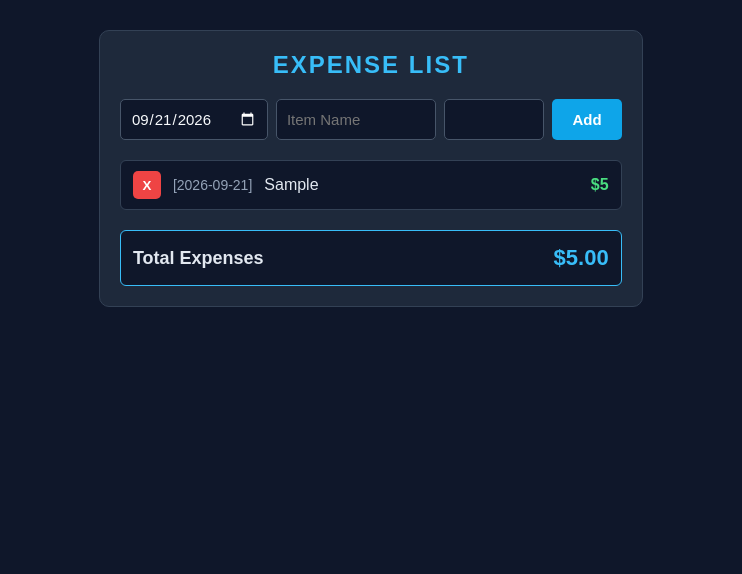
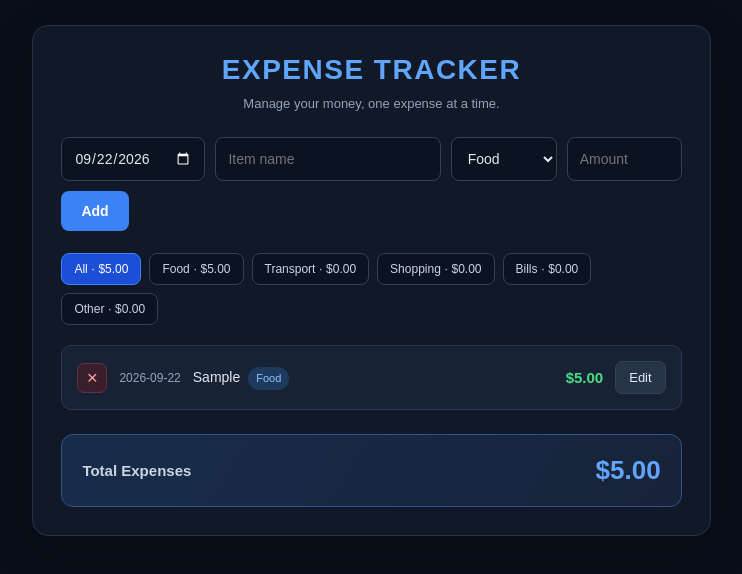
Before and after one commit to piyushdhakad001/react-expense-tracker, a React (Create React App) app: page / in a window 1280 px wide. Both pictures are taken after typing "Sample", "5" into the empty fields and a click on the button "Add". Shown: the top 574 px of the page, without its empty margins (239-981 px from the left). Built offline with nearby package versions, Linux system fonts and the light colour scheme.

Commit message:
Improve styles

```diff
--- a/src/App.css
+++ b/src/App.css
@@ -1,3 +1,4 @@
+
 * {
   padding: 0;
   margin: 0;
@@ -6,47 +7,62 @@
 }
 
 body {
-  background: #0f172a;
+  min-height: 100vh;
+  background: #090e1a;
   color: #e2e8f0;
   display: flex;
   justify-content: center;
+  padding: 25px 0;
 }
 
 .container {
-  width: 90%;
-  max-width: 650px;
-  margin: 30px 0;
-  padding: 20px;
-  background: #1e293b;
-  border: 1px solid #334155;
-  border-radius: 10px;
+  width: 92%;
+  max-width: 760px;
+  padding: 28px;
+  background: #111827;
+  border: 1px solid #263449;
+  border-radius: 16px;
+  box-shadow: 0 15px 45px #00000030;
 }
 
 .header {
   text-align: center;
-  font-size: 24px;
-  font-weight: bold;
-  letter-spacing: 2px;
-  color: #38bdf8;
-  margin-bottom: 20px;
+  font-size: 28px;
+  letter-spacing: 1.5px;
+  color: #60a5fa;
+  margin-bottom: 8px;
 }
 
-/* ---------- add expense row ---------- */
+.header::after {
+  content: "Manage your money, one expense at a time.";
+  display: block;
+  margin-top: 10px;
+  font-size: 13px;
+  font-weight: normal;
+  letter-spacing: 0;
+  color: #94a3b8;
+}
+
+/* Form */
+
 .new-expense-div {
   display: flex;
-  gap: 8px;
-  margin-bottom: 20px;
+  flex-wrap: wrap;
+  gap: 10px;
+  margin: 26px 0 22px;
 }
 
 .item-date,
 .name,
+.category,
 .money {
-  padding: 10px;
-  font-size: 15px;
-  color: #f8fafc;
-  background: #0f172a;
-  border: 1px solid #475569;
-  border-radius: 5px;
+  padding: 12px;
+  font-size: 14px;
+  color: #e2e8f0;
+  background: #0b1220;
+  border: 1px solid #334155;
+  border-radius: 8px;
+  transition: border-color 0.2s;
 }
 
 .item-date {
@@ -55,163 +71,226 @@ body {
 
 .item-date:focus,
 .name:focus,
+.category:focus,
 .money:focus {
-  border-color: #38bdf8;
+  border-color: #60a5fa;
   outline: none;
 }
 
 .name {
-  flex: 1;
+  flex: 1 1 160px;
   min-width: 0;
 }
 
 .money {
-  width: 100px;
+  width: 115px;
 }
 
 .add-expense {
-  padding: 10px 20px;
-  font-size: 15px;
+  padding: 12px 20px;
+  font-size: 14px;
   font-weight: bold;
   color: white;
-  background: #0ea5e9;
+  background: #3b82f6;
   border: none;
-  border-radius: 5px;
+  border-radius: 8px;
+  cursor: pointer;
+  transition: background 0.2s, transform 0.2s;
+}
+
+.add-expense:hover {
+  background: #2563eb;
+  transform: translateY(-1px);
+}
+
+.secondary {
+  padding: 8px 13px;
+  font-size: 13px;
+  color: #e2e8f0;
+  background: #263449;
+  border: 1px solid #334155;
+  border-radius: 7px;
   cursor: pointer;
 }
 
-.add-expense:hover {
-  background: #0284c7;
+.secondary:hover {
+  background: #37465c;
 }
 
-/* ---------- expense list ---------- */
+/* Category filters */
+
+.filters {
+  display: flex;
+  flex-wrap: wrap;
+  gap: 8px;
+  margin-bottom: 20px;
+}
+
+.chip {
+  padding: 8px 12px;
+  font-size: 12px;
+  color: #cbd5e1;
+  background: #0b1220;
+  border: 1px solid #334155;
+  border-radius: 8px;
+  cursor: pointer;
+  transition: 0.2s;
+}
+
+.chip:hover {
+  border-color: #60a5fa;
+  color: white;
+}
+
+.chip.active {
+  color: white;
+  background: #1d4ed8;
+  border-color: #3b82f6;
+}
+
+/* Expense list */
+
 .expense-div {
   display: flex;
   align-items: center;
   gap: 12px;
-  padding: 10px 12px;
-  margin-bottom: 8px;
-  background: #0f172a;
-  border: 1px solid #334155;
-  border-radius: 6px;
+  padding: 15px;
+  margin-bottom: 10px;
+  background: #172235;
+  border: 1px solid #29384e;
+  border-radius: 10px;
+  transition: border-color 0.2s, transform 0.2s;
+}
+
+.expense-div:hover {
+  border-color: #475569;
+  transform: translateY(-1px);
+}
+
+.expense-div.editing {
+  border-color: #60a5fa;
 }
 
 .delete-expense {
-  width: 28px;
-  height: 28px;
+  width: 30px;
+  height: 30px;
   flex-shrink: 0;
-  font-weight: bold;
-  color: white;
-  background: #ef4444;
-  border: none;
-  border-radius: 5px;
+  font-size: 19px;
+  line-height: 1;
+  color: #fca5a5;
+  background: #3b1e2b;
+  border: 1px solid #633044;
+  border-radius: 7px;
   cursor: pointer;
 }
 
 .delete-expense:hover {
-  background: #b91c1c;
+  color: white;
+  background: #dc2626;
 }
 
 .expense-date {
-  font-size: 14px;
+  font-size: 12px;
   color: #94a3b8;
   white-space: nowrap;
 }
 
 .expense-name {
   flex: 1;
-  font-size: 16px;
-  word-break: break-word;
+  min-width: 0;
+  font-size: 14px;
+  line-height: 1.8;
+  overflow-wrap: anywhere;
+}
+
+.badge {
+  display: inline-block;
+  margin-left: 8px;
+  padding: 2px 8px;
+  font-size: 11px;
+  color: #93c5fd;
+  background: #1e3a5f;
+  border-radius: 20px;
+  white-space: nowrap;
 }
 
 .expense-money {
-  font-size: 16px;
+  font-size: 15px;
   font-weight: bold;
   color: #4ade80;
+  white-space: nowrap;
 }
 
-/* ---------- total ---------- */
+.empty {
+  text-align: center;
+  color: #94a3b8;
+  padding: 30px 0;
+  font-size: 14px;
+}
+
+/* Total */
+
 .total-expense-div {
   display: flex;
   justify-content: space-between;
   align-items: center;
-  margin-top: 20px;
-  padding: 14px 12px;
-  background: #0f172a;
-  border: 1px solid #38bdf8;
-  border-radius: 6px;
+  gap: 12px;
+  margin-top: 24px;
+  padding: 20px;
+  background: linear-gradient(120deg, #172c4b, #18233a);
+  border: 1px solid #31558a;
+  border-radius: 12px;
 }
 
 .text {
-  font-size: 18px;
+  font-size: 15px;
   font-weight: bold;
+  color: #cbd5e1;
 }
 
 .total-dollars {
-  font-size: 22px;
+  font-size: 26px;
   font-weight: bold;
-  color: #38bdf8;
+  color: #60a5fa;
 }
 
-/* ---------- small screens ---------- */
-@media (max-width: 550px) {
+/* Mobile */
+
+@media (max-width: 600px) {
+  body {
+    padding: 12px 0;
+  }
+
   .container {
-    padding: 12px;
+    width: 95%;
+    padding: 18px 13px;
+    border-radius: 12px;
+  }
+
+  .header {
+    font-size: 22px;
   }
 
   .new-expense-div {
-    flex-wrap: wrap;
+    margin-top: 22px;
   }
 
   .item-date,
-  .name {
-    flex: 1 1 100%;
+  .category {
+    flex: 1 1 40%;
+    min-width: 0;
   }
 
   .money,
   .add-expense {
     flex: 1;
+    min-width: 0;
   }
 
   .expense-div {
     flex-wrap: wrap;
-  }
-
-  .expense-name {
-    flex: 1 1 100%;
-    order: 3;
-  }
-}
-
-/* ---------- small screens ---------- */
-@media (max-width: 600px) {
-  .container {
-    width: 95%;
-    margin: 15px 0;
-    padding: 14px;
-  }
-
-  .header {
-    font-size: 20px;
-  }
-
-  .new-expense-div {
-    flex-wrap: wrap;
-  }
-
-  .item-date,
-  .name {
-    flex: 1 1 100%;
-  }
-
-  .money,
-  .add-expense {
-    flex: 1;
-  }
-
-  .expense-div {
-    flex-wrap: wrap;
-    gap: 8px 10px;
+    gap: 10px;
+    padding: 12px;
   }
 
   .expense-date {
@@ -223,24 +302,24 @@ body {
     order: 3;
   }
 
+  .expense-money {
+    margin-left: auto;
+  }
+
   .delete-expense {
     width: 32px;
     height: 32px;
   }
 
-  .total-dollars {
-    font-size: 18px;
-  }
-}
-
-/* ---------- very small phones ---------- */
-@media (max-width: 380px) {
-  .money,
-  .add-expense {
-    flex: 1 1 100%;
+  .total-expense-div {
+    padding: 16px 12px;
   }
 
   .text {
-    font-size: 16px;
+    font-size: 13px;
+  }
+
+  .total-dollars {
+    font-size: 21px;
   }
 }
--- a/src/App.js
+++ b/src/App.js
@@ -1,132 +1,190 @@
 import { useEffect, useState } from "react";
 import "./App.css";
 
+const CATEGORIES = ["Food", "Transport", "Shopping", "Bills", "Other"];
+
+const today = () => new Date().toLocaleDateString("en-CA"); // YYYY-MM-DD, local time
+
+const formatMoney = (n) =>
+  new Intl.NumberFormat("en-US", { style: "currency", currency: "USD" }).format(n);
+
+const sumOf = (list) => list.reduce((sum, e) => sum + e.money, 0);
+
+const emptyForm = () => ({
+  date: today(),
+  itemName: "",
+  money: "",
+  category: "Food",
+});
+
+const loadExpenses = () => {
+  try {
+    const saved = JSON.parse(localStorage.getItem("expenses")) || [];
+    return saved.map((e) => ({ ...e, category: e.category || "Other" }));
+  } catch {
+    return [];
+  }
+};
+
 function App() {
-  const [loaded, setLoaded] = useState(false);
-  const [date, setDate] = useState("2026-09-21");
-  const [itemName, setItemName] = useState("");
-  const [money, setMoney] = useState("");
-  const [expenses, setExpenses] = useState([]);
+  const [expenses, setExpenses] = useState(loadExpenses);
+  const [form, setForm] = useState(emptyForm);
+  const [editingId, setEditingId] = useState(null);
+  const [filter, setFilter] = useState("All");
 
-useEffect(() => {
-  const saved = localStorage.getItem("expenses");
+  useEffect(() => {
+    localStorage.setItem("expenses", JSON.stringify(expenses));
+  }, [expenses]);
 
-  if (saved) {
-    setExpenses(JSON.parse(saved));
-  }
+  const handleChange = (e) =>
+    setForm({ ...form, [e.target.name]: e.target.value });
 
-  setLoaded(true);
-}, []);
-
-  const handleClick = () => {
-     if (!itemName.trim() || Number(money) <= 0) {
-  return;
-}
-
-    const newExpense = {
-      id: Date.now(),
-      date: date,
-      itemName: itemName,
-      money: Number(money),
-    };
-
-    setExpenses([...expenses, newExpense]);
-
-    setItemName("");
-    setMoney("");
+  const resetForm = () => {
+    setForm(emptyForm());
+    setEditingId(null);
   };
 
+  const handleSubmit = (e) => {
+    e.preventDefault();
+    const money = Number(form.money);
+    if (!form.itemName.trim() || money <= 0) return;
 
-  const totalExpenses = expenses.reduce(
-  (total, expense) => total + expense.money,
-  0
-);
+    const data = { ...form, itemName: form.itemName.trim(), money };
 
-useEffect(() => {
-  if (loaded) {
-    localStorage.setItem(
-      "expenses",
-      JSON.stringify(expenses)
-    );
-  }
-}, [expenses, loaded]);
+    if (editingId) {
+      setExpenses(
+        expenses.map((x) => (x.id === editingId ? { ...x, ...data } : x))
+      );
+    } else {
+      setExpenses([{ id: Date.now(), ...data }, ...expenses]);
+    }
+    resetForm();
+  };
 
-const handleClickDelete = (id) => {
-  setExpenses(
-    expenses.filter((expense) => expense.id !== id)
+  const handleEdit = (expense) => {
+    const { id, ...fields } = expense;
+    setForm(fields);
+    setEditingId(id);
+  };
+
+  const handleDelete = (id) => {
+    setExpenses(expenses.filter((x) => x.id !== id));
+    if (id === editingId) resetForm();
+  };
+
+  const byCategory = (cat) =>
+    cat === "All" ? expenses : expenses.filter((x) => x.category === cat);
+
+  const visible = [...byCategory(filter)].sort((a, b) =>
+    b.date.localeCompare(a.date)
   );
-};
 
   return (
     <div className="container">
-      <p className="header">
-        EXPENSE LIST
-      </p>
+      <h1 className="header">EXPENSE TRACKER</h1>
 
-      <div className="new-expense-div">
+      <form className="new-expense-div" onSubmit={handleSubmit}>
         <input
           type="date"
+          name="date"
           className="item-date"
-          value={date}
-          onChange={(e) => setDate(e.target.value)}
+          aria-label="Date"
+          value={form.date}
+          onChange={handleChange}
+          required
         />
-
         <input
           type="text"
+          name="itemName"
           className="name"
-          placeholder="Item Name"
-          value={itemName}
-          onChange={(e) => setItemName(e.target.value)}
+          placeholder="Item name"
+          aria-label="Item name"
+          value={form.itemName}
+          onChange={handleChange}
+          required
         />
-
+        <select
+          name="category"
+          className="category"
+          aria-label="Category"
+          value={form.category}
+          onChange={handleChange}
+        >
+          {CATEGORIES.map((cat) => (
+            <option key={cat}>{cat}</option>
+          ))}
+        </select>
         <input
           type="number"
+          name="money"
           className="money"
-          value={money}
-          onChange={(e) => setMoney(e.target.value)}
+          placeholder="Amount"
+          aria-label="Amount"
+          min="0.01"
+          step="0.01"
+          value={form.money}
+          onChange={handleChange}
+          required
         />
+        <button type="submit" className="add-expense">
+          {editingId ? "Update" : "Add"}
+        </button>
+        {editingId && (
+          <button type="button" className="secondary" onClick={resetForm}>
+            Cancel
+          </button>
+        )}
+      </form>
 
-        <button
-          className="add-expense"
-          onClick={handleClick}
-        >
-          Add
-        </button>
+      <div className="filters">
+        {["All", ...CATEGORIES].map((cat) => (
+          <button
+            key={cat}
+            className={`chip ${filter === cat ? "active" : ""}`}
+            onClick={() => setFilter(cat)}
+          >
+            {cat} · {formatMoney(sumOf(byCategory(cat)))}
+          </button>
+        ))}
       </div>
 
-      {expenses.map((expense) => (
+      {visible.length === 0 && (
+        <p className="empty">No expenses to show.</p>
+      )}
+
+      {visible.map((expense) => (
         <div
-          className="expense-div"
+          className={`expense-div ${expense.id === editingId ? "editing" : ""}`}
           key={expense.id}
         >
-          <button className="delete-expense"
-           onClick={() => handleClickDelete(expense.id)}
+          <button
+            className="delete-expense"
+            aria-label={`Delete ${expense.itemName}`}
+            onClick={() => handleDelete(expense.id)}
           >
-            X
+            ×
           </button>
-
-          <p className="expense-date">
-            [{expense.date}]
-          </p>
-
-          <p className="expense-name">
+          <p className="expense-date">{expense.date}</p>
+          <div className="expense-name">
             {expense.itemName}
-          </p>
-
-          <p className="expense-money">
-            ${expense.money}
-          </p>
+            <span className="badge">{expense.category}</span>
+          </div>
+          <p className="expense-money">{formatMoney(expense.money)}</p>
+          <button
+            className="secondary"
+            aria-label={`Edit ${expense.itemName}`}
+            onClick={() => handleEdit(expense)}
+          >
+            Edit
+          </button>
         </div>
       ))}
 
       <div className="total-expense-div">
         <p className="text">
-          Total Expenses
+          {filter === "All" ? "Total Expenses" : `${filter} Total`}
         </p>
-
-        <p className="total-dollars">
-         ${totalExpenses.toFixed(2)}
-        </p>
+        <p className="total-dollars">{formatMoney(sumOf(visible))}</p>
       </div>
     </div>
   );
```
